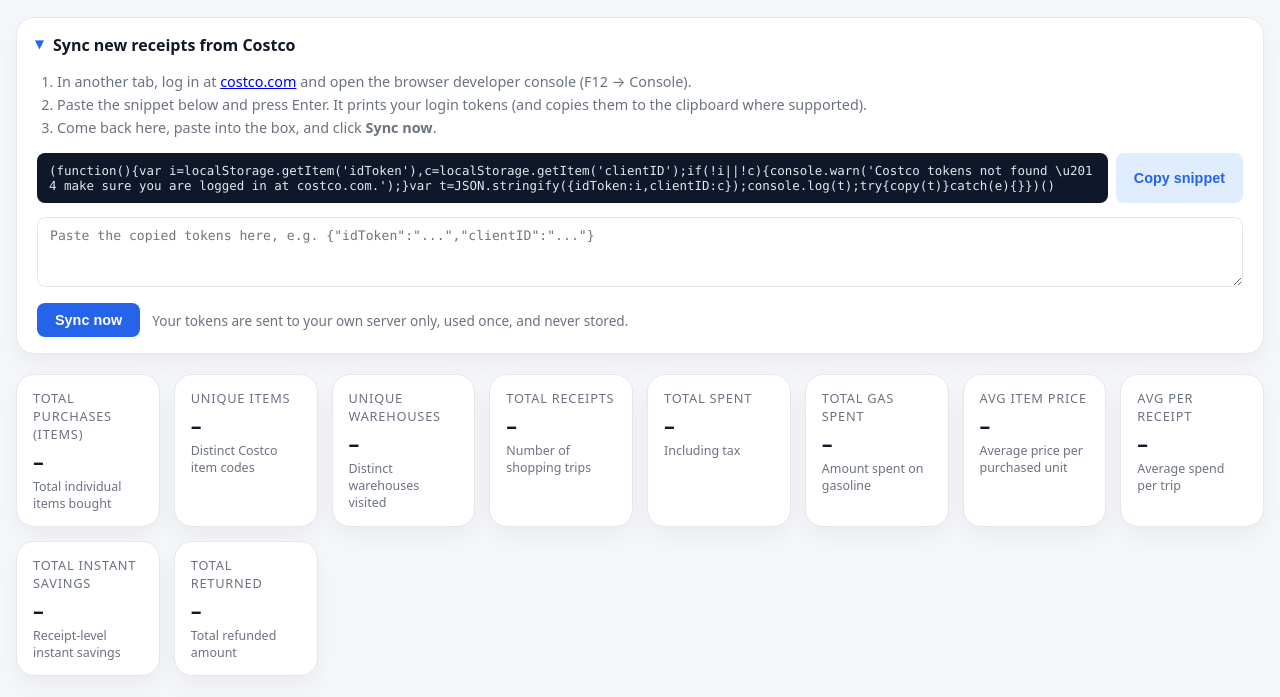
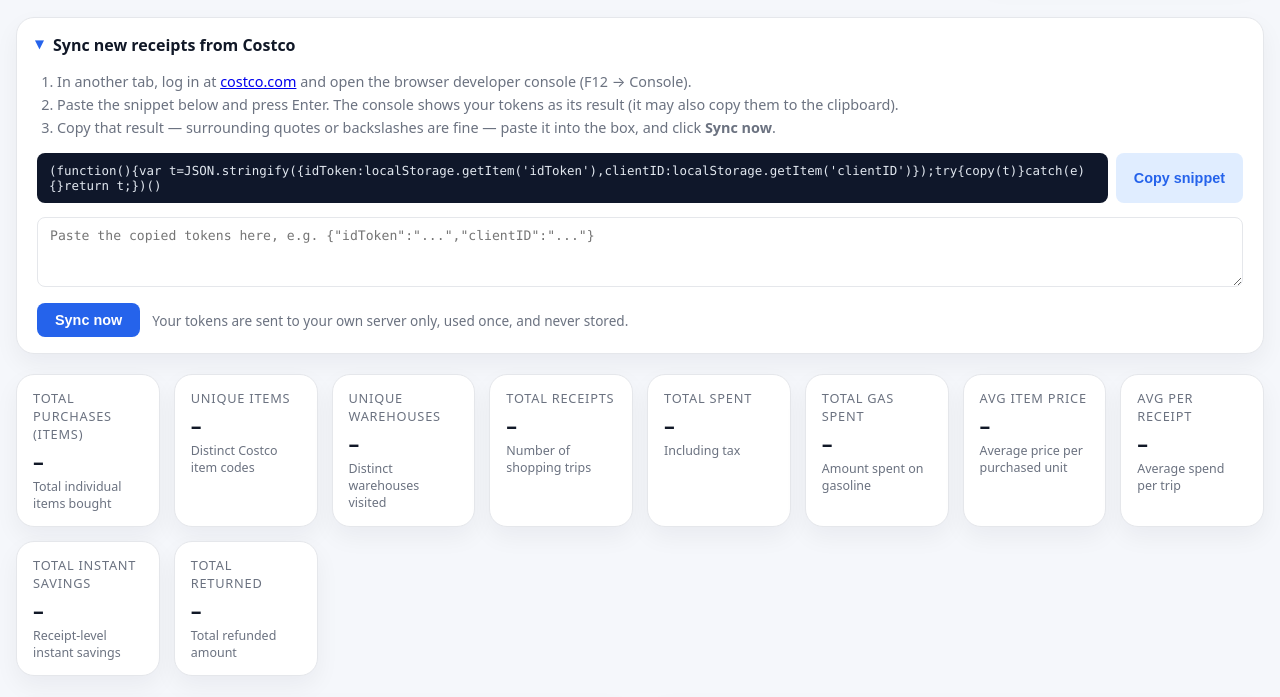
Before and after one commit to ddeitterick/costco-receipt-dashboard, a website: page dashboard.html in a window 1280 px wide. Both pictures are taken after a click on the heading "Sync new receipts from Costco". Shown: the part 100-797 px from the top of the page. Drawn offline with nearby package versions, Linux system fonts and the light colour scheme; no server answers.

Commit message:
fix: make token snippet work when console.log is suppressed
Costco's page overrides console.log, so the previous snippet printed
nothing and only showed `undefined`, leaving users with no value to copy.

- Return the token JSON from the snippet so it surfaces as the console's
  result (not suppressible) instead of relying on console.log.
- Still attempt copy() for clipboard convenience; drop the console.warn
  (the dashboard already reports missing tokens clearly).
- Update panel instructions and README to note the result may appear
  escaped/quoted and that's fine.

```diff
--- a/dashboard.html
+++ b/dashboard.html
@@ -425,11 +425,11 @@
             <a href="https://www.costco.com/OrderStatusCmd" target="_blank" rel="noopener">costco.com</a>
             and open the browser developer console (F12 &rarr; Console).
           </li>
-          <li>Paste the snippet below and press Enter. It prints your login tokens (and copies them to the clipboard where supported).</li>
-          <li>Come back here, paste into the box, and click <strong>Sync now</strong>.</li>
+          <li>Paste the snippet below and press Enter. The console shows your tokens as its result (it may also copy them to the clipboard).</li>
+          <li>Copy that result &mdash; surrounding quotes or backslashes are fine &mdash; paste it into the box, and click <strong>Sync now</strong>.</li>
         </ol>
         <div class="sync-snippet">
-          <code id="syncSnippet">(function(){var i=localStorage.getItem('idToken'),c=localStorage.getItem('clientID');if(!i||!c){console.warn('Costco tokens not found \u2014 make sure you are logged in at costco.com.');}var t=JSON.stringify({idToken:i,clientID:c});console.log(t);try{copy(t)}catch(e){}})()</code>
+          <code id="syncSnippet">(function(){var t=JSON.stringify({idToken:localStorage.getItem('idToken'),clientID:localStorage.getItem('clientID')});try{copy(t)}catch(e){}return t;})()</code>
           <button type="button" class="sync-btn secondary" id="copySnippetBtn">Copy snippet</button>
         </div>
         <textarea
```
Also changed, not shown: README.md.
